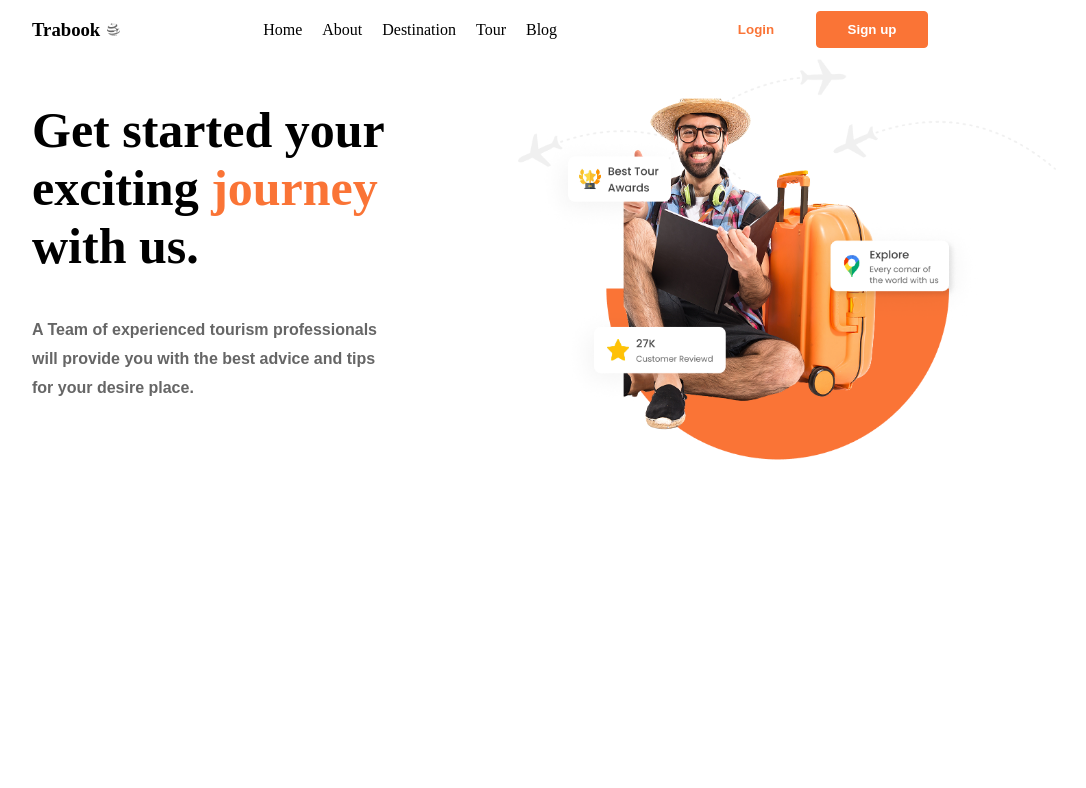
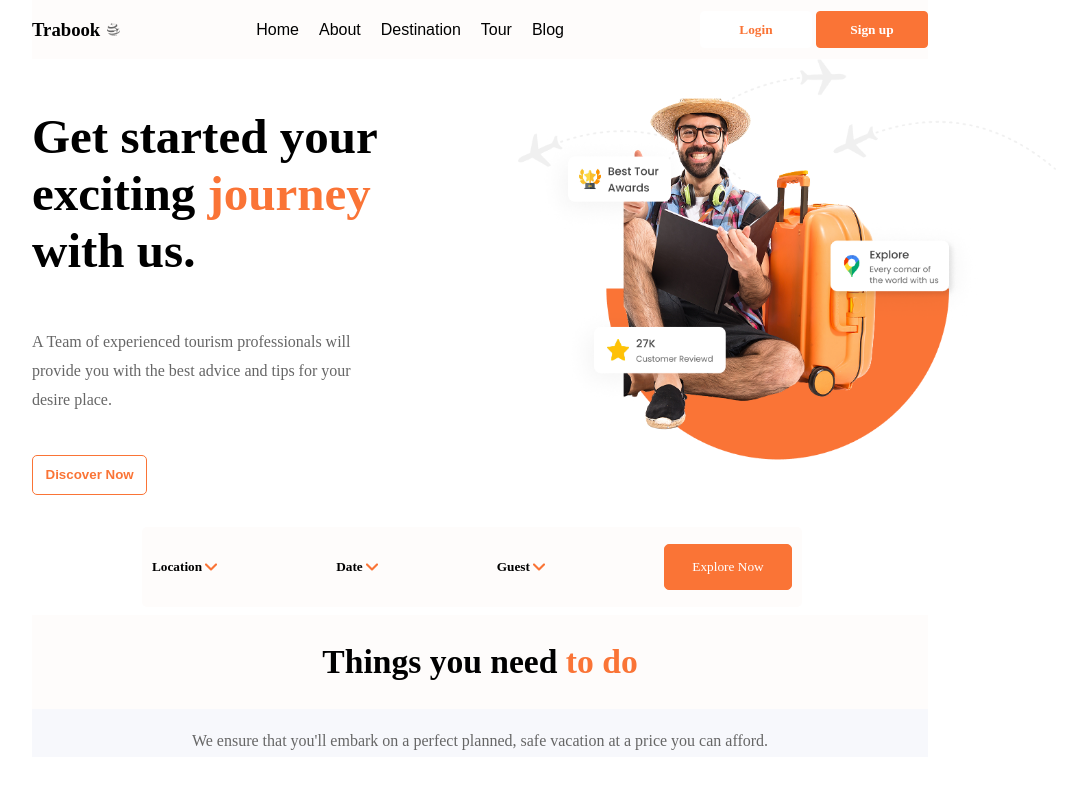
Before and after one commit to thiwan6385/Project-1, a plain HTML site: page index.html in a window 1280 px wide. Shown: the whole page, without its empty margins (160-1246 px from the left). Drawn offline with Linux system fonts and the light colour scheme.

Commit message:
day2of landing page

```diff
--- a/index.html
+++ b/index.html
@@ -9,37 +9,48 @@
 <body>
     <header class="nav-links">
         <div class="head">
-            <a id="trabook" href="#"><h3>Trabook</h3></a>
+            <a  class="pop"  id="trabook" href="#"><h3>Trabook</h3></a>
             <img id="img" src="/assets/Vector.png" alt="">
         </div>
-        <nav class="links">
-            <a class="links" href="#home"> Home </a>
-            <a class="links" href="#about"> About </a>
-            <a class="links" href="#destination"> Destination </a>
-            <a class="links" href="#tour"> Tour </a>
-            <a class="links" href="#blog"> Blog </a>
+        <nav  class="links">
+            <a  class="links" href="#home"> Home </a>
+            <a  class="links" href="#about"> About </a>
+            <a  class="links" href="#destination"> Destination </a>
+            <a  class="links" href="#tour"> Tour </a>
+            <a  class="links" href="#blog"> Blog </a>
         </nav>
         <div>
-            <button class="login">Login</button>
-            <button class="signup">Sign up</button>
+            <button  class="login">Login</button>
+            <button  class="signup">Sign up</button>
         </div>
 
     </header>
+    <main>
         <section class="hero">
-        <div class="center">
+            <article class="center">
                     <div>
                         <h1 class="even" id="Volkhov">Get started your exciting <span style="color: #FA7436;">journey </span>with us.</h1>
                         <p id="poppins">A Team of experienced tourism professionals will provide you with the best advice and tips for your desire place.</p>
-
+                        <div><button id="discover"> Discover Now </button></div>
                     </div>
-
                     <img id="tourist-img" class="even" src="./assets/Image.png" alt="touris img">
-
+            </article>
+        </section>
+        <footer>
+            <div class="divfooter">
+                <h5 class="pop">Location <img src="./assets/Vector 4855.png" alt="img"></h5>
+                <h5 class="pop">Date <img src="./assets/Vector 4855.png" alt="img"></h5>
+                <h5 class="pop">Guest <img src="./assets/Vector 4855.png" alt=""></h5>
+                <button class="pop" id="btnexplore">Explore Now</button>
             </div>
-
-
+        </footer>
+        <section id="home">
+            <header>
+                <h1>Things you need <span style="color: #FA7436;">to do </span></h1></header>
+                <p>We ensure that you'll embark on a perfect planned, safe vacation at a price you can afford.
+                </p>
 
         </section>
-
+    </main>
 </body>
 </html>
--- a/style.css
+++ b/style.css
@@ -2,10 +2,11 @@ header {
     display: flex;
     justify-content: space-between;
     align-items: center;
-
+    background-color: #FEFCFB;
 }
-.links {
-    gap: ;
+#trabook {
+    font-weight: bold;
+    font-family: volkhov, 'sans-serif';
 }
 .head {
     display: flex;
@@ -19,6 +20,7 @@ header {
     border-radius: 4px;
     height: 37px;
     width: 7rem;
+    font-family: poppins, 'sans-serif';
     font-weight: bolder;
 
 }
@@ -27,6 +29,7 @@ header {
     color: #FFFFFF;
     border: 1px solid #FA7436;
     border-radius: 4px;
+    font-family: poppins, 'sans-serif';
     height: 37px;
     width: 7rem;
     font-weight: bolder;
@@ -38,6 +41,7 @@ header {
 }
 .links {
     display: flex;
+    font-family: poppins, sans-serif;
     text-decoration: none;
     color: black;
     gap: 20px;
@@ -46,16 +50,17 @@ header {
     height: 13px;
 }
 #Volkhov {
-    font-family: 'Volkhov', serif;
-    font-size: 50px;
+    font-family: Volkhov,'sans-serif';  ;
+    font-size: 49px;
     font-weight: bold;
 
 }
 #poppins {
     color: #666666;
-    font-family: 'Poppins', sans-serif;
-    font-weight: bolder;
+    font-family: Poppins, 'sans-serif';
+    font-size: 16px;
     line-height: 1.8;
+    margin-bottom: 2.5rem;
 }
 .center {
     display: flex;
@@ -67,6 +72,68 @@ body {
 }
 .center img {
     width: 60%;
+    height: 100%;
     left: 8rem;
     position: relative;
 }
+.hero {
+    background-color: #FFFFFF;
+}
+#discover {
+    height: 2.5rem;
+    width: 9vw;
+    color: #FA7436;
+    background-color: #FFFFFF;
+    font-weight: bolder;
+    border-radius: 5px;
+    border: 1px solid #FA7436;
+    font-family: Arial, Helvetica, sans-serif;
+
+}
+.divfooter {
+    display: flex;
+    padding: 10px;
+    max-width: 50vw;
+    margin-top: 2rem;
+    margin-left: 110px;
+    margin-bottom: 0.5rem;
+    border-radius: 5px;
+    background-color: #FEFCFB;
+    align-items: center;
+    justify-content: space-between;
+}
+.pop {
+    font-family: poppins, 'sans-serif';
+}
+#btnexplore {
+    background-color: #FA7436;
+    color: #FFFFFF;
+    padding: 0.9rem;
+    width: 8rem;
+    border-radius: 5px;
+    border: 1px solid #FA7436;
+}
+#home {
+    background-color: #F7F8FC;
+}
+#home > header {
+    display: flex;
+    font-size: 1.4rem;
+    font-weight: bold;
+    font-family: volkhov, 'sans-serif';
+    justify-content: center;
+
+
+}
+#home > p {
+    font: 5rem;
+    font-family: poppins, 'sans-serif';
+    line-height: 32px;
+    color: #666666;
+    display: flex;
+    align-content: center;
+    justify-content: center;
+
+
+
+}
```
Also changed, not shown: assets/Vector 4855.png (added). Lines whose indentation alone changed are shown as unchanged.
